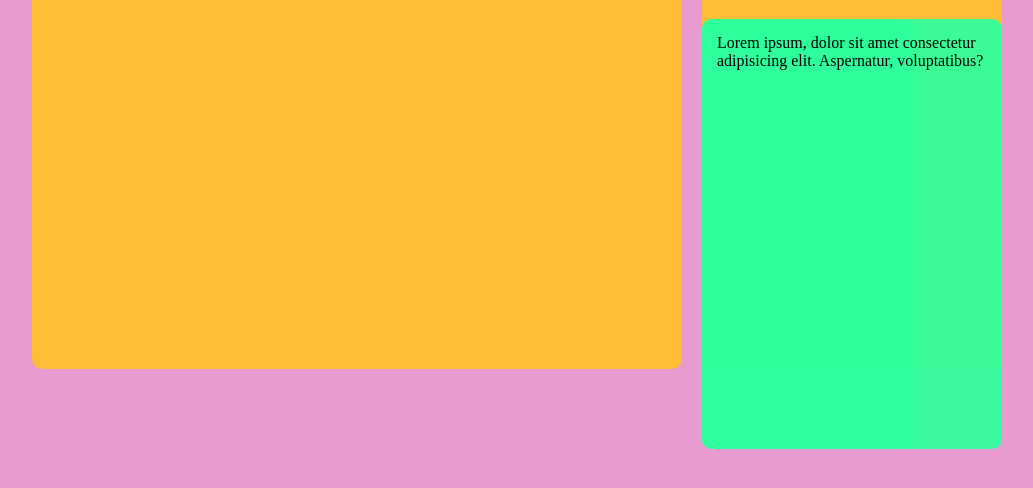
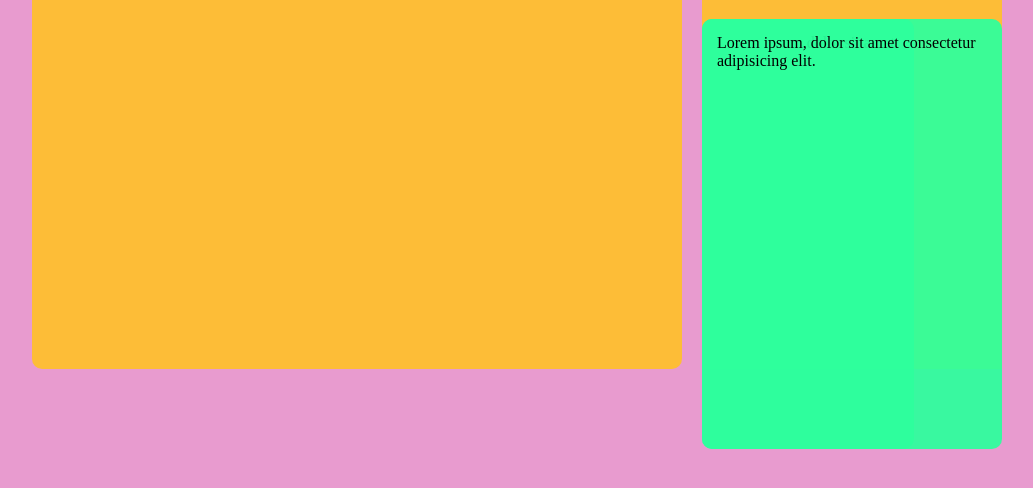
Before and after one commit to nnnaanaa/sass_tutorial, a plain HTML site: page index.html in a window 1280 px wide. Shown: the part 266-754 px from the top of the page, without its empty margins (123-1156 px from the left). Drawn offline with Linux system fonts and the light colour scheme.

Commit message:
文字を減らした

```diff
--- a/index.html
+++ b/index.html
@@ -15,7 +15,7 @@
             <div class="rightContent">
                 <p>Lorem ipsum dolor sit amet.</p>
                 <button>Lorem, ipsum.</button>
-                <p>Lorem ipsum, dolor sit amet consectetur adipisicing elit. Aspernatur, voluptatibus?</p>
+                <p>Lorem ipsum, dolor sit amet consectetur adipisicing elit.</p>
             </div>
         </dic>
     </main>
```
